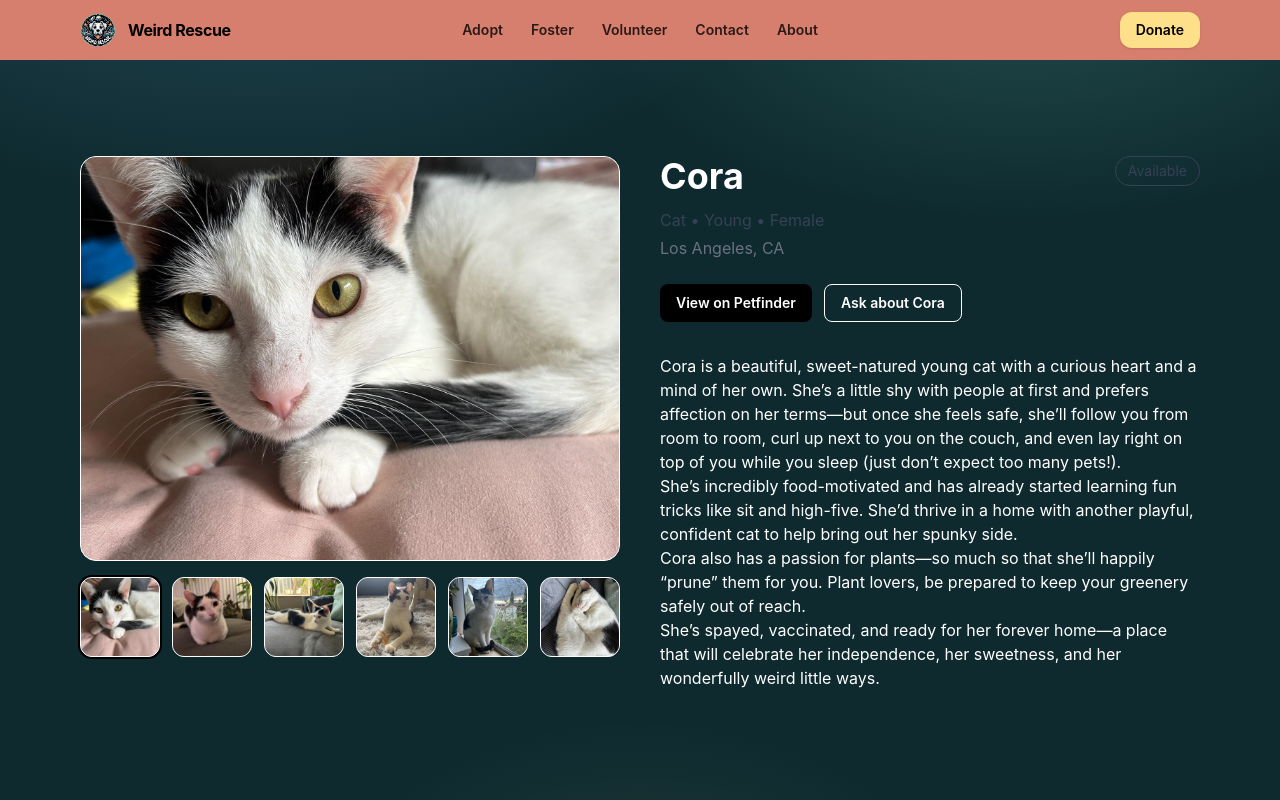
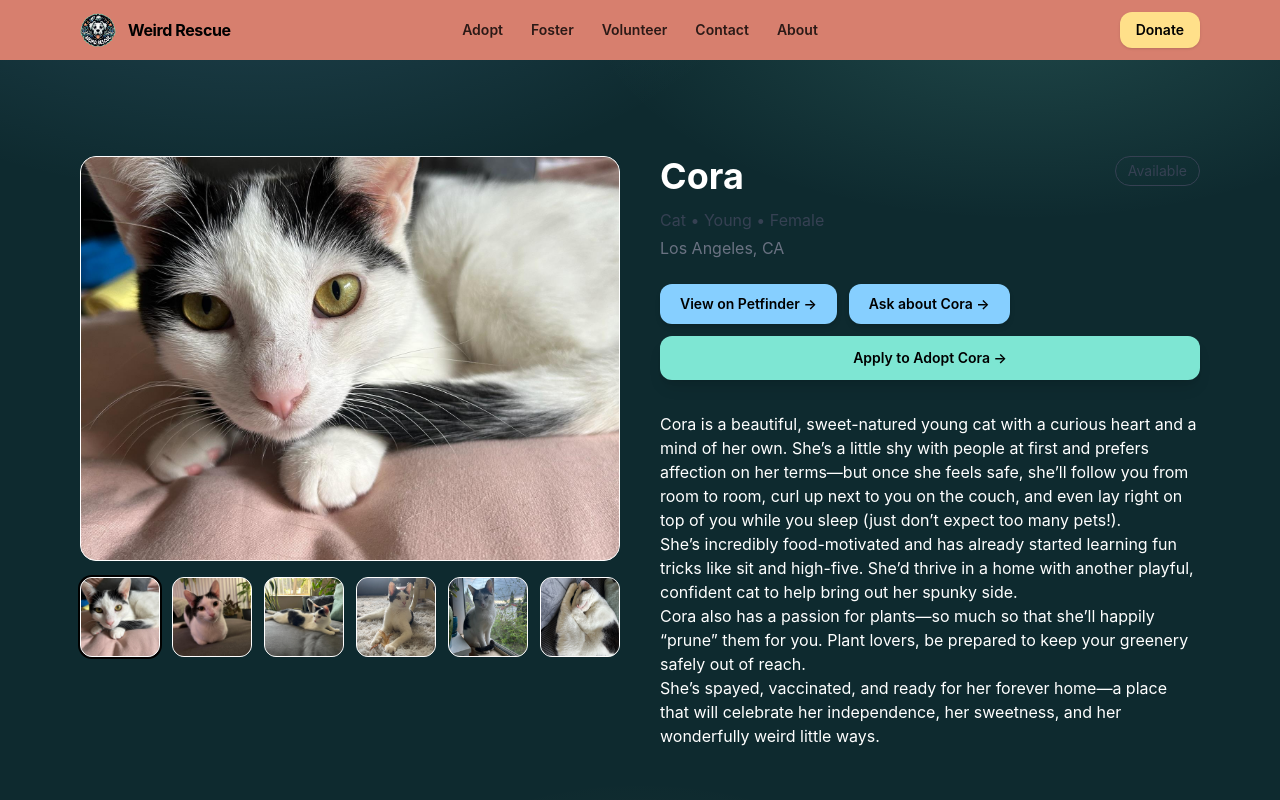
Before and after one commit to weirdrescue/weirdrescue-site, a Next.js app: page /adopt/cora in a window 1280 px wide. Shown: the top 800 px of the page. Built offline with nearby package versions, Linux system fonts and the light colour scheme.

Commit message:
Refine adopt page buttons + add apply button

```diff
--- a/src/app/adopt/[slug]/page.tsx
+++ b/src/app/adopt/[slug]/page.tsx
@@ -75,25 +75,48 @@ export default async function AnimalProfilePage({
             <p className="mt-1 text-gray-500">{animal.location}</p>
           ) : null}
 
-          <div className="mt-6 flex flex-wrap gap-3">
+         <div className="mt-6 flex flex-col gap-3">
+  <div className="flex flex-wrap gap-3">
     {animal.petfinderUrl ? (
       <a
         href={animal.petfinderUrl}
         target="_blank"
         rel="noreferrer"
-                className="inline-flex items-center rounded-lg bg-black px-4 py-2 text-sm font-semibold text-white hover:bg-gray-800 transition"
+        className="inline-flex items-center rounded-xl px-5 py-2.5 text-sm font-semibold
+                   bg-[var(--wr-sky)] text-black
+                   hover:brightness-105 active:scale-[0.98] transition shadow-md"
       >
-                View on Petfinder
+        View on Petfinder →
       </a>
     ) : null}
 
     <a
       href="/contact"
-              className="inline-flex items-center rounded-lg border px-4 py-2 text-sm font-semibold hover:bg-gray-50 transition"
+      className="inline-flex items-center rounded-xl px-5 py-2.5 text-sm font-semibold
+                 bg-[var(--wr-sky)] text-black
+                 hover:brightness-105 active:scale-[0.98] transition shadow-md"
     >
-              Ask about {animal.name}
+      Ask about {animal.name} →
     </a>
   </div>
+
+  {/* Apply Button */}
+  <a
+    href={
+      animal.species?.toLowerCase() === "cat"
+        ? "https://new.shelterluv.com/matchme/adopt/WRD/Cat"
+        : "https://new.shelterluv.com/matchme/adopt/WRD/Dog"
+    }
+    target="_blank"
+    rel="noreferrer"
+    className="inline-flex items-center justify-center rounded-xl px-6 py-3 text-sm font-semibold
+               bg-[var(--wr-mint)] text-black
+               hover:brightness-105 active:scale-[0.98] transition shadow-lg"
+  >
+    Apply to Adopt {animal.name} →
+  </a>
+</div>
+
 
           <div className="prose prose-gray mt-8 max-w-none">
             <ReactMarkdown>{animal.content}</ReactMarkdown>
```
Lines whose indentation alone changed are shown as unchanged.
